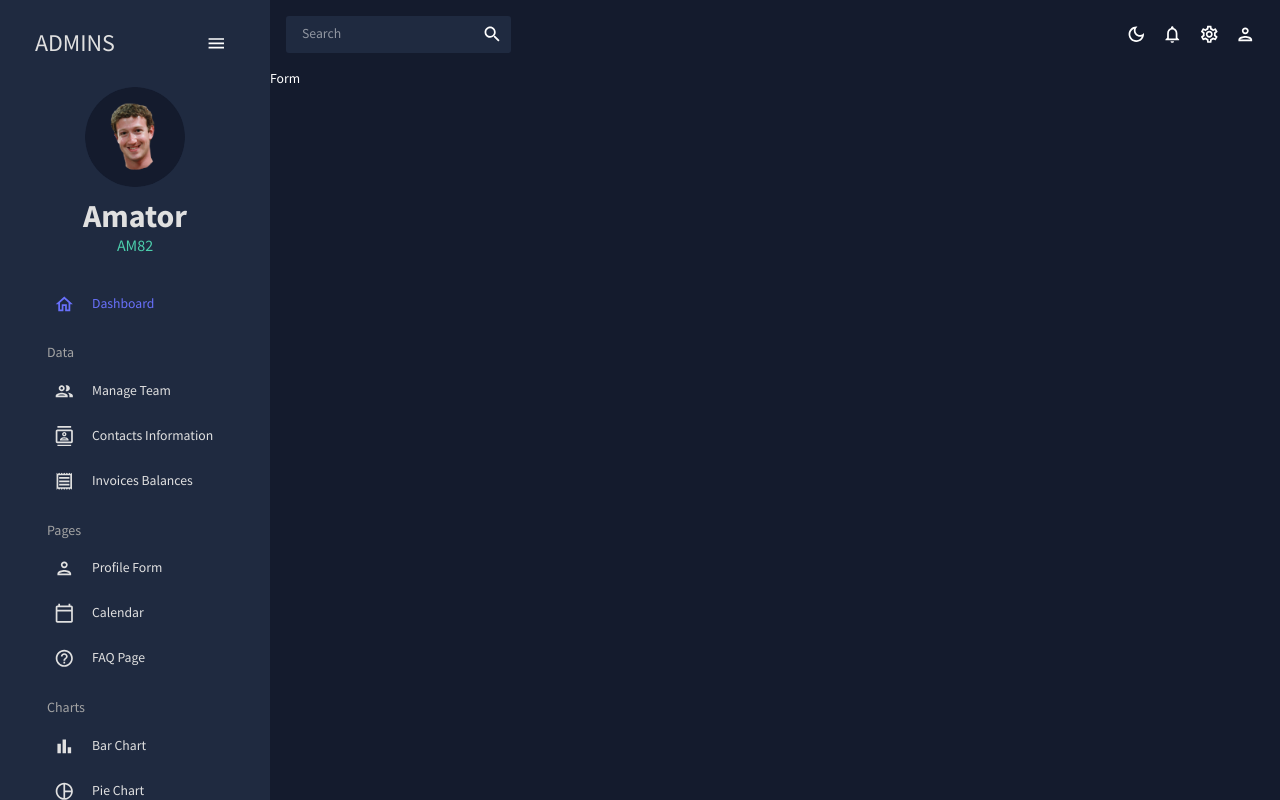
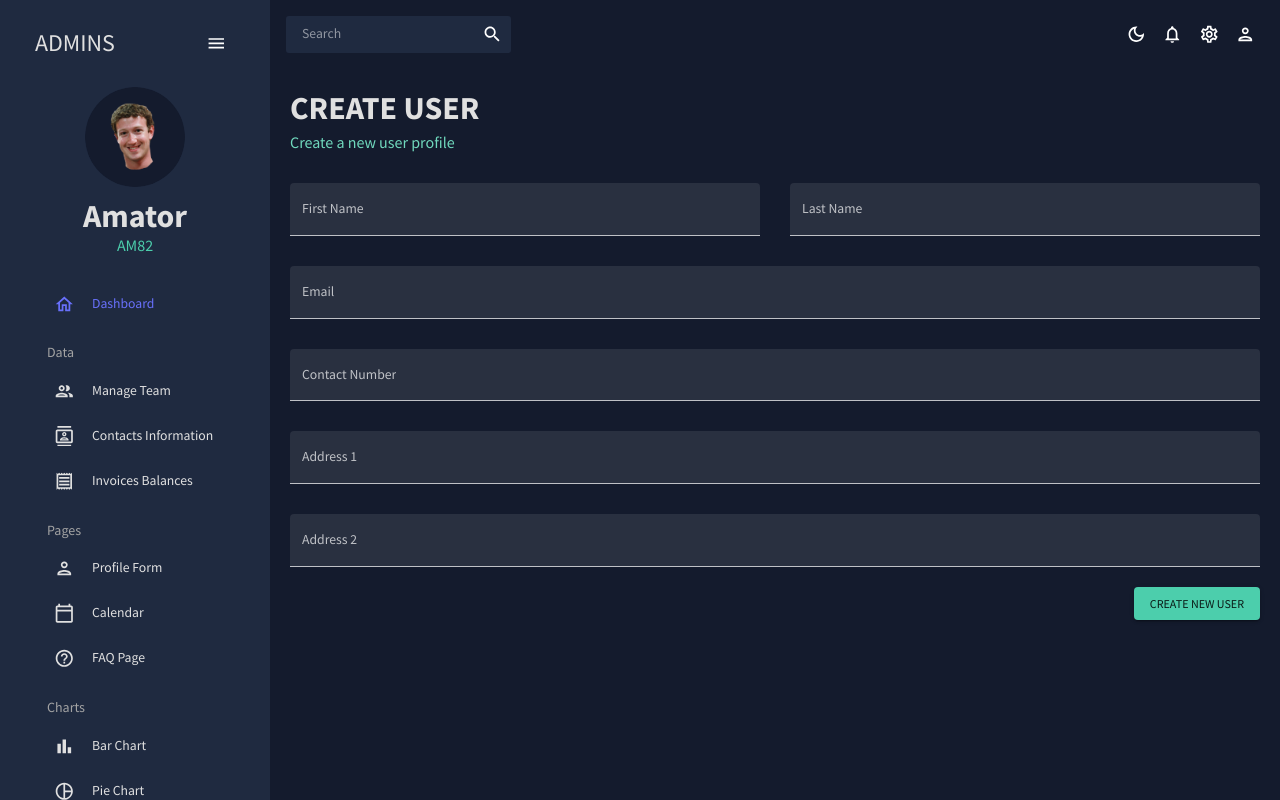
Before and after one commit to amator82/React-Admin-Dashboard, a React (Create React App) app: page /form in a window 1280 px wide. Built offline with nearby package versions, Linux system fonts and the light colour scheme; the HTML template or start-up script is replaced by a standard one.

Commit message:
add form scene to create new user

```diff
--- a/src/scenes/form/index.jsx
+++ b/src/scenes/form/index.jsx
@@ -1,7 +1,166 @@
 import React from 'react'
+import { Box, Button, TextField, useMediaQuery } from '@mui/material'
+import { Formik } from 'formik'
+import * as yup from 'yup'
+import Header from '../../components/Header'
+
+const initialValues = {
+    firstName: '',
+    lastName: '',
+    email: '',
+    contact: '',
+    address1: '',
+    address2: ''
+}
+
+const phoneRegExp =
+    /^((\+[1-9]{1,4}[ -]?)|(\([0-9]{2,3}\)[ -]?)|([0-9]{2,4})[ -]?)*?[0-9]{3,4}[ -]?[0-9]{3,4}$/
+
+const userSchema = yup.object().shape({
+    firstName: yup.string().required('required'),
+    lastName: yup.string().required('required'),
+    email: yup.string().email('Invalid email').required('required'),
+    contact: yup
+        .string()
+        .matches(phoneRegExp, 'Phone number is not valid')
+        .required('required'),
+    address1: yup.string().required('required'),
+    address2: yup.string().required('required')
+})
 
 const Form = () => {
-    return <div>Form</div>
+    const isNonMobile = useMediaQuery('(min-width: 600px)')
+
+    const handleFormSubmit = (values) => {
+        console.log(values)
+    }
+
+    return (
+        <Box m='20px'>
+            <Header title='CREATE USER' subtitle='Create a new user profile' />
+            <Formik
+                onSubmit={handleFormSubmit}
+                initialValues={initialValues}
+                validationSchema={userSchema}
+            >
+                {({
+                    values,
+                    errors,
+                    touched,
+                    handleBlur,
+                    handleChange,
+                    handleSubmit
+                }) => (
+                    <form onSubmit={handleSubmit}>
+                        <Box
+                            display='grid'
+                            gap='30px'
+                            gridTemplateColumns='repeat(4, minmax(0, 1fr))'
+                            sx={{
+                                '& > div': {
+                                    gridColumn: isNonMobile
+                                        ? undefined
+                                        : 'span 4'
+                                }
+                            }}
+                        >
+                            <TextField
+                                fullWidth
+                                variant='filled'
+                                type='text'
+                                label='First Name'
+                                onBlur={handleBlur}
+                                onChange={handleChange}
+                                value={values.firstName}
+                                name='firstName'
+                                error={
+                                    !!touched.firstName && !!errors.firstName
+                                }
+                                helperText={
+                                    touched.firstName && errors.firstName
+                                }
+                                sx={{ gridColumn: 'span 2' }}
+                            />
+                            <TextField
+                                fullWidth
+                                variant='filled'
+                                type='text'
+                                label='Last Name'
+                                onBlur={handleBlur}
+                                onChange={handleChange}
+                                value={values.firstName}
+                                name='lastName'
+                                error={!!touched.lastName && !!errors.lastName}
+                                helperText={touched.lastName && errors.lastName}
+                                sx={{ gridColumn: 'span 2' }}
+                            />
+                            <TextField
+                                fullWidth
+                                variant='filled'
+                                type='text'
+                                label='Email'
+                                onBlur={handleBlur}
+                                onChange={handleChange}
+                                value={values.email}
+                                name='email'
+                                error={!!touched.email && !!errors.email}
+                                helperText={touched.email && errors.email}
+                                sx={{ gridColumn: 'span 4' }}
+                            />
+                            <TextField
+                                fullWidth
+                                variant='filled'
+                                type='text'
+                                label='Contact Number'
+                                onBlur={handleBlur}
+                                onChange={handleChange}
+                                value={values.contact}
+                                name='contact'
+                                error={!!touched.contact && !!errors.contact}
+                                helperText={touched.contact && errors.contact}
+                                sx={{ gridColumn: 'span 4' }}
+                            />
+                            <TextField
+                                fullWidth
+                                variant='filled'
+                                type='text'
+                                label='Address 1'
+                                onBlur={handleBlur}
+                                onChange={handleChange}
+                                value={values.address1}
+                                name='address1'
+                                error={!!touched.address1 && !!errors.address1}
+                                helperText={touched.address1 && errors.address1}
+                                sx={{ gridColumn: 'span 4' }}
+                            />
+                            <TextField
+                                fullWidth
+                                variant='filled'
+                                type='text'
+                                label='Address 2'
+                                onBlur={handleBlur}
+                                onChange={handleChange}
+                                value={values.address2}
+                                name='address2'
+                                error={!!touched.address2 && !!errors.address2}
+                                helperText={touched.address2 && errors.address2}
+                                sx={{ gridColumn: 'span 4' }}
+                            />
+                        </Box>
+                        <Box display='flex' justifyContent='end' mt='20px'>
+                            <Button
+                                type='submit'
+                                color='secondary'
+                                variant='contained'
+                            >
+                                Create new user
+                            </Button>
+                        </Box>
+                    </form>
+                )}
+            </Formik>
+        </Box>
+    )
 }
 
 export default Form
```
